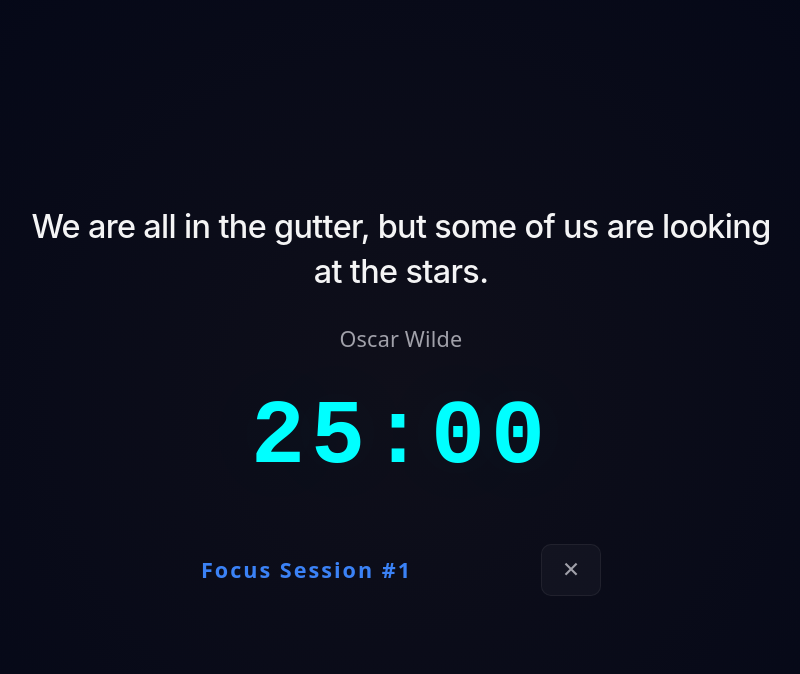
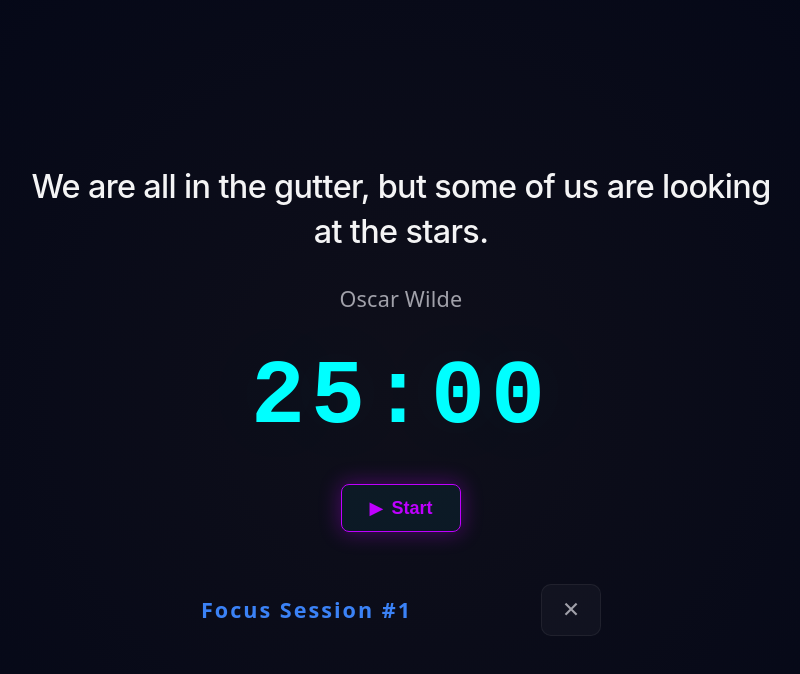
Before and after one commit to FinchDefense/flowstate-app, a React (Vite) app: page / in a window 1280 px wide. Both pictures are taken after a click on the button "⚡ Focus". Shown: the top 674 px of the page, without its empty margins (239-1039 px from the left). Built offline with nearby package versions, Linux system fonts and the light colour scheme.

Commit message:
Add a start/pause button to the FocusMode component

```diff
--- a/src/App.css
+++ b/src/App.css
@@ -14,6 +14,15 @@ body {
   color: var(--text-main);
   font-family: system-ui, -apple-system, BlinkMacSystemFont, 'Segoe UI', Roboto, Oxygen, Ubuntu, Cantarell, 'Open Sans', 'Helvetica Neue', sans-serif;
   margin: 0;
+  padding: 20px;
+}
+
+.app-container {
+  width: 100%;
+  min-height: 100vh;
+  display: flex;
+  flex-direction: column;
+  box-sizing: border-box;
   padding: 20px;
 }
 
--- a/src/App.tsx
+++ b/src/App.tsx
@@ -30,6 +30,8 @@ export function App() {
         formatTime={timer.formatTime}
         numPomos={timer.numPomos}
         setInFocusMode={setInFocusMode}
+        handleStartPause={timer.handleStartPause}
+        isRunning={timer.isRunning}
        />
     }
 
--- a/src/components/Timer/FocusMode.tsx
+++ b/src/components/Timer/FocusMode.tsx
@@ -1,21 +1,26 @@
 import type { Dispatch, SetStateAction } from "react";
-import { useState, useEffect } from "react";
+import { useState, useEffect, useRef } from "react";
 import { getRandomQuote } from "./quotes";
 import type { Quote } from "./quotes";
-import './FocusMode.css'
+import './FocusMode.css';
+import './Timer.css';
 
 interface FocusModeProps {
   time: number;
   numPomos: number;
   formatTime: (totalSeconds: number) => string;
   setInFocusMode: Dispatch<SetStateAction<boolean>>;
+  handleStartPause: () => void;
+  isRunning: boolean;
 }
 
 export function FocusMode({
   setInFocusMode,
   time,
   formatTime,
-  numPomos
+  numPomos,
+  handleStartPause,
+  isRunning
  }: FocusModeProps) {
     const [quote, setQuote] = useState<Quote>(() => getRandomQuote());
 
@@ -39,14 +44,46 @@ export function FocusMode({
       return () => window.removeEventListener('keydown', handleKeyDown);
     }, []);
 
+    const buttonContent = isRunning
+      ? { icon: "⏸", text: "Pause" }
+      : time === 0
+      ? { icon: "🔄", text: "Restart" }
+      : { icon: "▶", text: "Start" };
+
+    const buttonRef = useRef<HTMLButtonElement>(null);
+
+    const animationOnClick = () => {
+      const button = buttonRef.current;
+      if (button) {
+        button.classList.add('animate-click');
+
+        const handleAnimationEnd = () => {
+          button.classList.remove('animate-click');
+          button.removeEventListener('animationend', handleAnimationEnd);
+        };
+
+        button.addEventListener('animationend', handleAnimationEnd);
+      }
+    };
+
   return (
     <div className="Focus-Mode-container">
       <div className="Focus-Mode-Quote">{quote.text}</div>
       <div className="Focus-Mode-Quote-Author">{quote.author}</div>
       <div className="timer-display-time">{formatTime(time)}</div>
+
+      <button
+        onClick={() => { handleStartPause(); animationOnClick(); }}
+        className="start-pause-button"
+        ref={buttonRef}
+      >
+        <span className="button-icon">{buttonContent.icon}</span>
+        <span>{buttonContent.text}</span>
+      </button>
+
       <div className="Focus-Mode-footer">
         <div className="number-of-pomodoros">Focus Session #{numPomos}</div>
-        <button className="Focus-Mode-exit-button" onClick={exitFocusMode}>✕</button>
+        <button className="Focus-Mode-exit-button" onClick={() => { exitFocusMode(); animationOnClick(); }}>✕</button>
       </div>
     </div>
   )
--- a/src/components/Timer/Timer.css
+++ b/src/components/Timer/Timer.css
@@ -78,8 +78,6 @@
     box-shadow .25s,
     transform .15s;
   background-color: transparent;
-  border: 1px solid var(--border-color);
-  color: var(--text-muted);
 }
 
 .timer-buttons-main-controls button:hover {
@@ -90,22 +88,35 @@
 }
 
 .start-pause-button {
-    display: flex;
-    align-items: center;
-    justify-content: center;
-    gap: 8px;
+  display: flex;
+  align-items: center;
+  justify-content: center;
+  gap: 8px;
+  min-width: 120px;
+  height: 48px;
+  padding: 0 20px;
+  font-size: 1rem;
+  font-weight: 600;
+  border-radius: 8px;
+  cursor: pointer;
+  background: rgba(0, 255, 255, 0.05);
+  color: var(--accent-violet);
+  border: 1px solid var(--accent-violet);
+  box-shadow: 0 0 20px 2px rgba(191, 0, 255, 0.3);
+  transition:
+    background-color .2s,
+    color .2s,
+    border-color .2s,
+    box-shadow .25s,
+    transform .15s;
 }
 
-.timer-buttons-main-controls .start-pause-button {
-  min-width: 120px;
-  background: rgba(0, 255, 255, 0.05);
-  color: var(--accent-violet);
-  border-color: var(--accent-violet);
-  box-shadow: 0 0 20px 2px rgba(191, 0, 255, 0.3);
-}
-
-.timer-buttons-main-controls .start-pause-button:hover {
+.start-pause-button:hover {
+  background-color: var(--border-color);
+  color: var(--text-main);
+  border-color: var(--border-hover);
   box-shadow: 0 0 30px 4px rgba(191, 0, 255, 0.5);
+  transform: translateY(-2px);
 }
 
 .animate-click {
```
